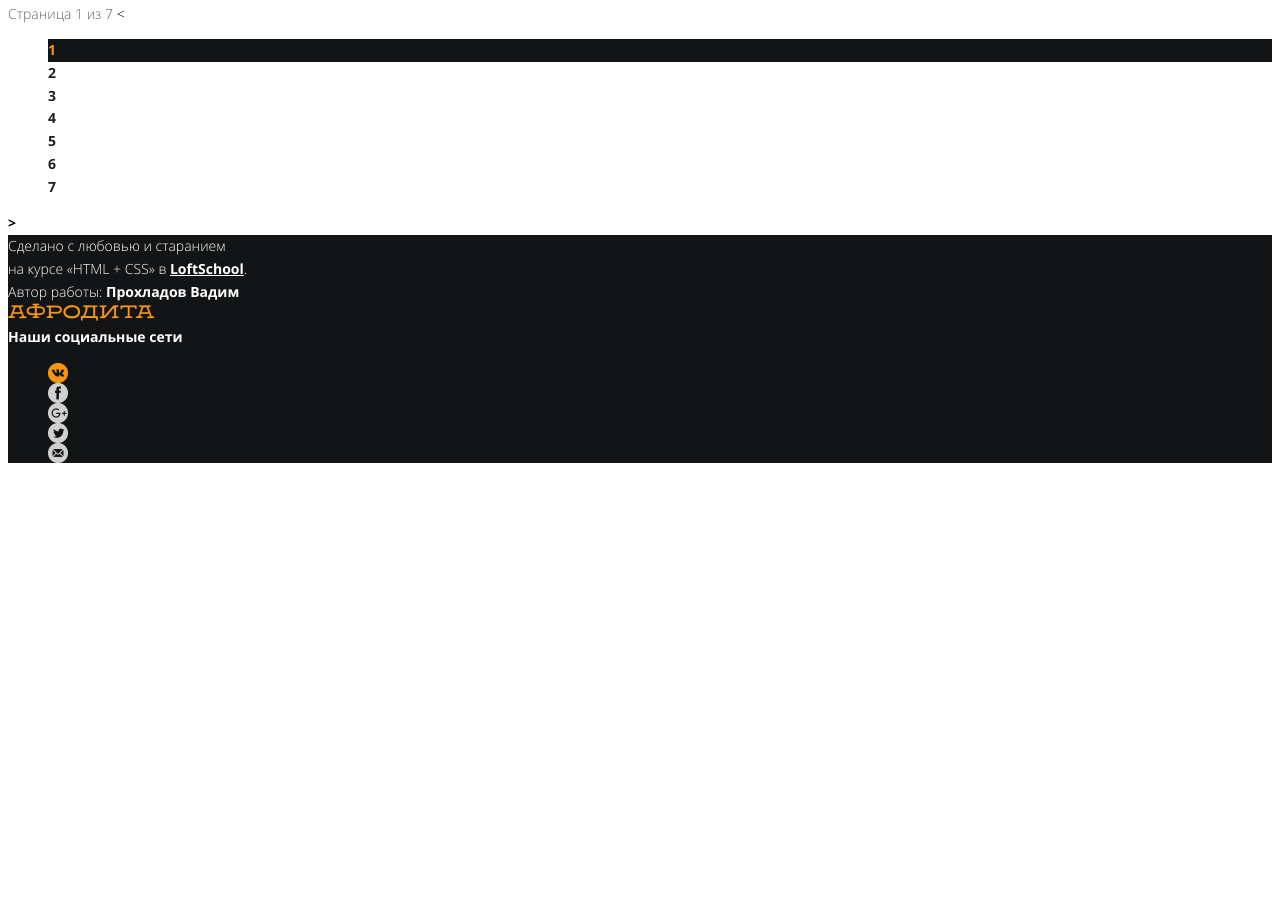
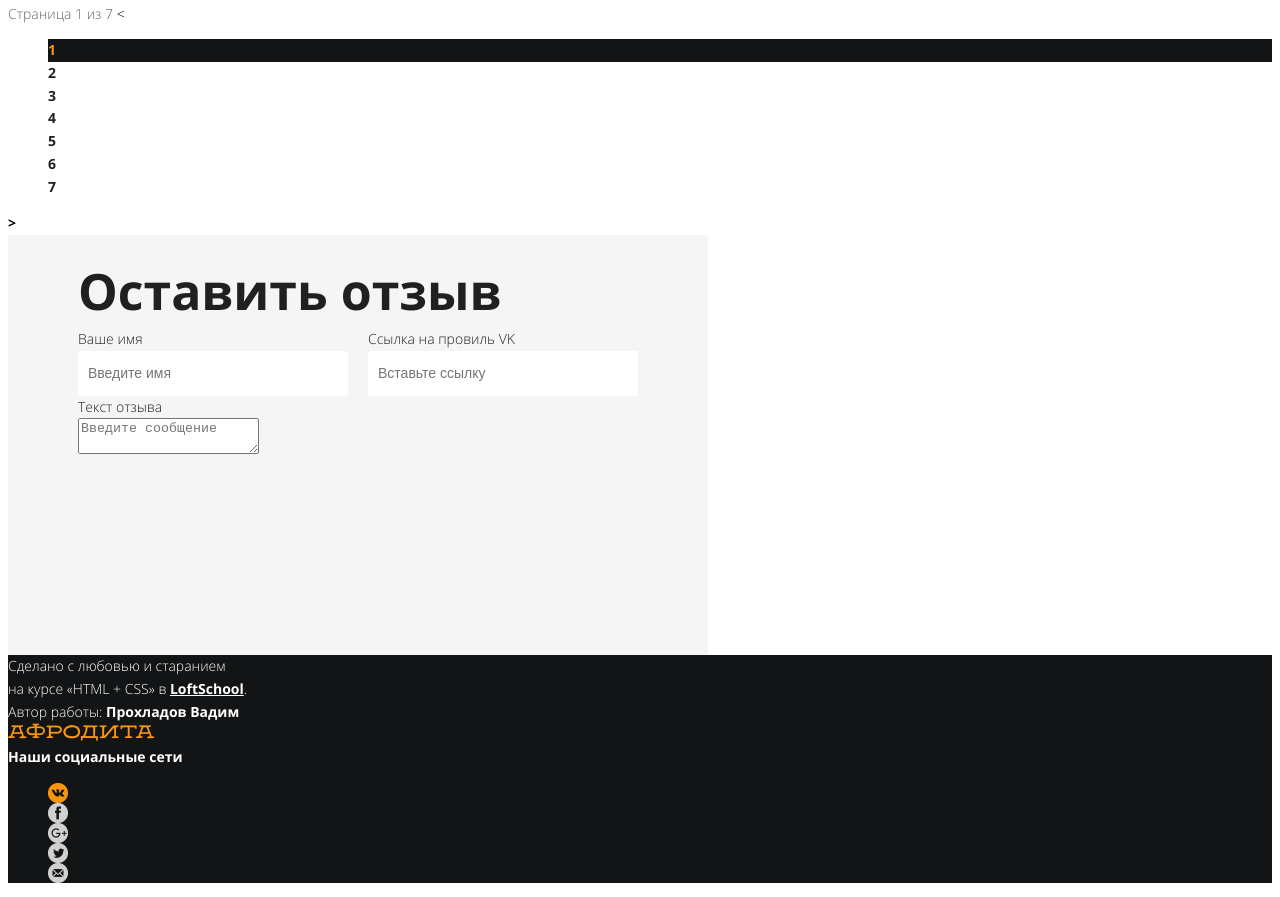
Before and after one commit to Master-Squirrel/Fitness, a plain HTML site: page comments.html in a window 1280 px wide. Shown: the part 1600-2497 px from the top of the page. Before the commit the page ends 2077 px from the top, so only its background shows below. Drawn offline with Linux system fonts and the light colour scheme.

Commit message:
Dayly commit

```diff
--- a/comments.html
+++ b/comments.html
@@ -127,7 +127,38 @@
                     </ul>
                     <b>&gt;</b>
                 </div>
-                <div class="form-addreview"></div>
+                <div class="form">
+                    <div class="form__title">
+                        Оставить отзыв
+                    </div>
+                    <div class="form__fields">
+                        <form action="" class="form__elem" method="post">
+                            <div class="form__row clearfix">
+                                <label class="form__cell">
+                                    <div class="form__field-title">
+                                        Ваше имя
+                                    </div>
+                                <input class="form__input-text" type="text" value="" placeholder="Введите имя">
+                                </label>
+                                <label class="form__cell">
+                                    <div class="form__field-title">
+                                        Ссылка на провиль VK
+                                    </div>
+                                <input class="form__input-text" type="text" value="" placeholder="Вставьте ссылку">
+                                </label>
+                            </div>
+                            <div class="form__row">
+                                <label class="form__textarea-label">
+                                    <div class="form__field-title">
+                                        Текст отзыва
+                                    </div>
+                                    <textarea class="form__textarea" placeholder="Введите сообщение"></textarea>
+                                </label>
+                            </div>
+
+                        </form>
+                    </div>
+                </div>
             </main>
         </section>
 
--- a/css/main.css
+++ b/css/main.css
@@ -36,7 +36,14 @@ h1,
 h2 {
     font-size: 49px;
 }
-
+.clearfix::after {
+    content: "";
+    display: block;
+    clear: both;
+}
+* {
+    box-sizing: border-box;
+}
 
 /*Главная страница*/
 
@@ -249,3 +256,39 @@ h2 {
 .sn-mail {
     background: url("../img/icons/mail.png")
 }
+
+/* Form */
+.form {
+    width: 700px;
+    height: 420px;
+    background:  #f5f5f5;
+    border-radius: 3px;
+    padding: 45px 70px;
+}
+
+.form__title {
+    font-size: 50px;
+    font-weight: bold;
+    color: #221f1f;
+    margin-bottom: 25px;
+}
+.form__cell {
+    display: block;
+    float: left;
+    width: 270px;
+}
+.form__field-title {
+    color: #221f1f;
+    font-size: 14px;
+}
+.form__cell:first-child{
+    margin-right: 20px;
+}
+.form__input-text {
+    width: 100%;
+    height: 45px;
+    padding: 13px 10px;
+    font-size: 14px;
+    border: none;
+    border-radius: 3px;
+}
```
Also changed, not shown: img/icons/feed_icon-color.png (added), img/icons/service_icon-color.png (added).
